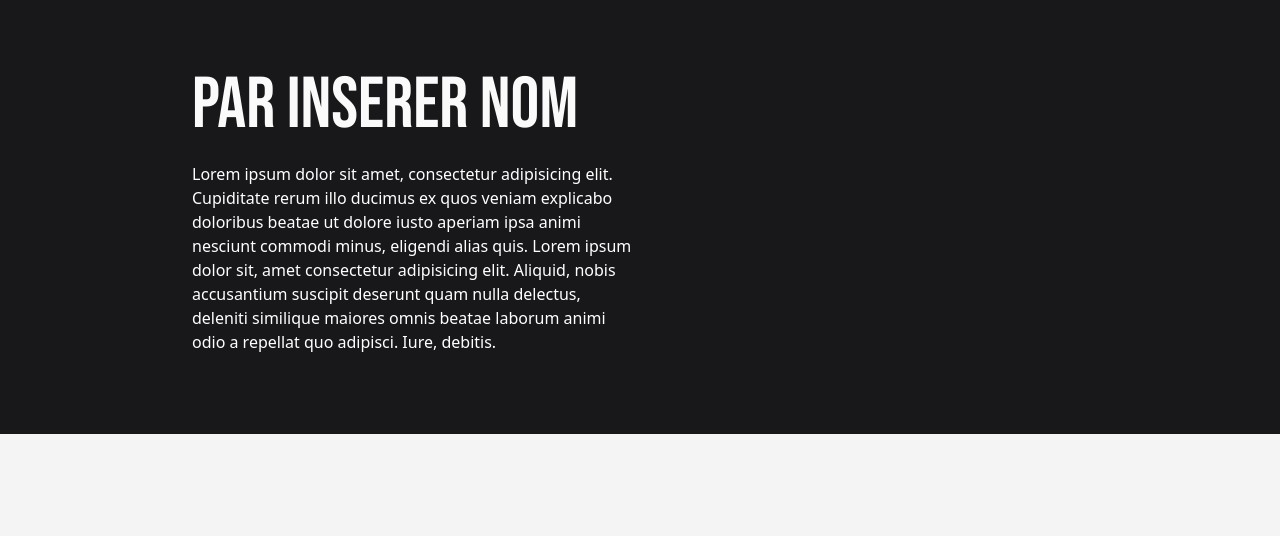
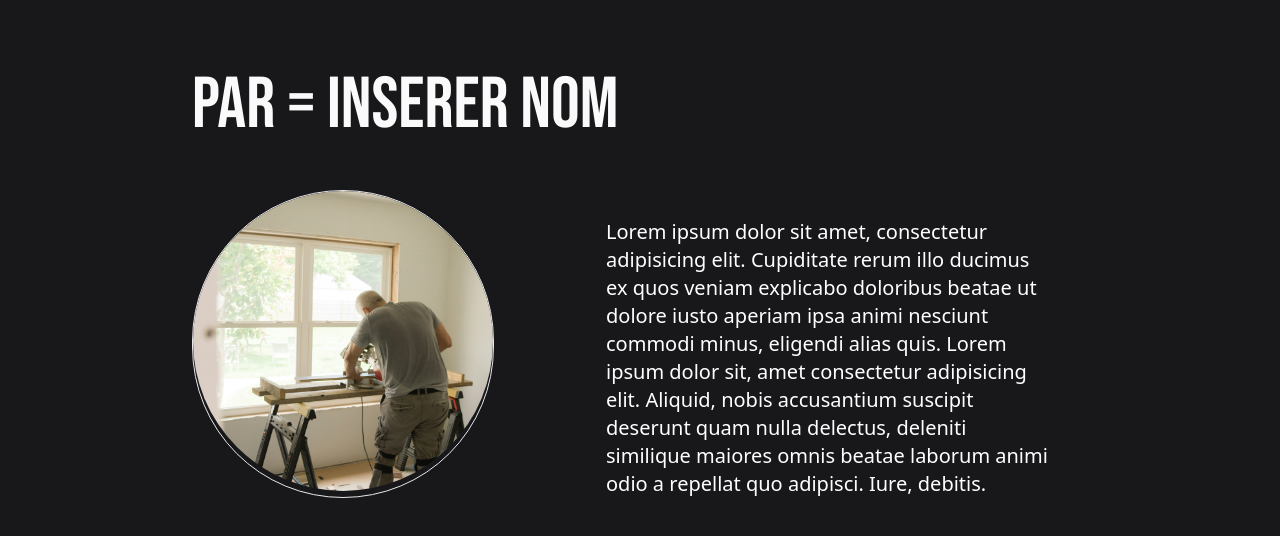
Before and after one commit to zinedinechami/renov_v1, a Next.js app: page / in a window 1280 px wide. Shown: the part 620-1156 px from the top of the page. Before the commit the page ends 1054 px from the top, so only its background shows below. Built offline with nearby package versions, Linux system fonts and the light colour scheme.

Commit message:
created about section, integrated elements

```diff
--- a/src/app/globals.css
+++ b/src/app/globals.css
@@ -44,3 +44,7 @@ body {
   font-family: "Bebas Neue", sans-serif;
   font-style: normal;
 }
+
+.image-wrapper img {
+  border-radius: 9999px;
+}
--- a/src/pages/about.tsx
+++ b/src/pages/about.tsx
@@ -1,19 +1,27 @@
+import img_ex from "../assets/taylor-flowe-30omXayKjQo-unsplash.jpg";
+import Image from "next/image";
+
 export default function About() {
   return (
     <>
-      <section className=" bg-zinc-900 text-white lg:px-48 px-4 pt-20 pb-20">
+      <section className=" bg-zinc-900 text-white lg:px-48 px-4 pt-20 pb-20 ">
         <h1 className="bebas-neue-regular text-7xl  text-zinc-50">
-          par inserer nom
+          par = inserer nom
         </h1>
-        <p className="w-6/12 pt-5">
-          Lorem ipsum dolor sit amet, consectetur adipisicing elit. Cupiditate
-          rerum illo ducimus ex quos veniam explicabo doloribus beatae ut dolore
-          iusto aperiam ipsa animi nesciunt commodi minus, eligendi alias quis.
-          Lorem ipsum dolor sit, amet consectetur adipisicing elit. Aliquid,
-          nobis accusantium suscipit deserunt quam nulla delectus, deleniti
-          similique maiores omnis beatae laborum animi odio a repellat quo
-          adipisci. Iure, debitis.
-        </p>
+        <div className="flex flex-row">
+          <div className="border rounded-full image-wrapper mr-28 mt-12">
+            <Image src={img_ex} width={300} height={300} alt="person" />
+          </div>
+          <p className="w-6/12 pt-5 mt-14 text-xl font-sans">
+            Lorem ipsum dolor sit amet, consectetur adipisicing elit. Cupiditate
+            rerum illo ducimus ex quos veniam explicabo doloribus beatae ut
+            dolore iusto aperiam ipsa animi nesciunt commodi minus, eligendi
+            alias quis. Lorem ipsum dolor sit, amet consectetur adipisicing
+            elit. Aliquid, nobis accusantium suscipit deserunt quam nulla
+            delectus, deleniti similique maiores omnis beatae laborum animi odio
+            a repellat quo adipisci. Iure, debitis.
+          </p>
+        </div>
       </section>
     </>
   );
```
Also changed, not shown: src/assets/taylor-flowe-30omXayKjQo-unsplash.jpg (added).
